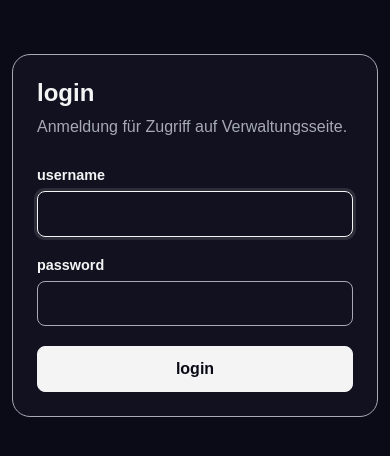
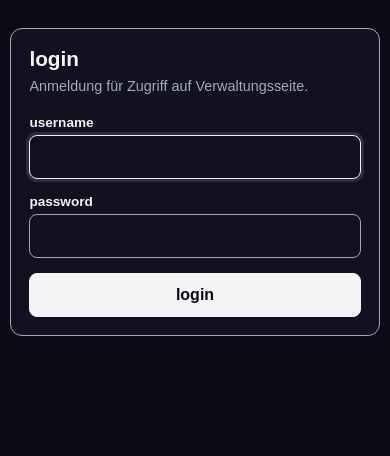
Before and after one commit to no-e1/portfolio-site, a React (Vite) app in the folder admin-frontend/: page /login in a window 390 px wide. Shown: the top 456 px of the page. Built offline with nearby package versions, Linux system fonts and the light colour scheme; no server answers; the HTML template or start-up script is replaced by a standard one; a web font is replaced by a local one.

Commit message:
fix(auth): improve mobile login layout

```diff
--- a/admin-frontend/src/components/Auth/AdminLoginForm.module.css
+++ b/admin-frontend/src/components/Auth/AdminLoginForm.module.css
@@ -95,7 +95,52 @@
 
 @media (max-width: 520px) {
   .card {
-    margin-top: 1.5rem;
-    padding: 1.5rem;
+    width: min(100%, 380px);
+    margin-top: 0.75rem;
+    padding: 1.15rem;
+    border-radius: 12px;
+  }
+
+  .intro {
+    margin-bottom: 1.15rem;
+  }
+
+  .title {
+    margin-bottom: 0.3rem;
+    font-size: 1.3rem;
+  }
+
+  .description {
+    font-size: 0.9rem;
+    line-height: 1.4;
+  }
+
+  .form {
+    gap: 0.9rem;
+  }
+
+  .field {
+    gap: 0.35rem;
+  }
+
+  .label {
+    font-size: 0.85rem;
+  }
+
+  .input,
+  .submitButton {
+    min-height: 44px;
+  }
+
+  .input {
+    padding: 0.65rem 0.75rem;
+  }
+
+  .submitButton {
+    padding: 0.65rem 0.85rem;
+  }
+
+  .error {
+    font-size: 0.85rem;
   }
 }
--- a/admin-frontend/src/pages/Login/LoginPage.module.css
+++ b/admin-frontend/src/pages/Login/LoginPage.module.css
@@ -8,6 +8,7 @@
 
 @media (max-width: 520px) {
   .page {
-    width: calc(100% - 1.5rem);
+    width: calc(100% - 1.25rem);
+    padding: 1rem 0;
   }
 }
```
Also changed, not shown: 1 other file (tests, documents, lock files or other folders).
